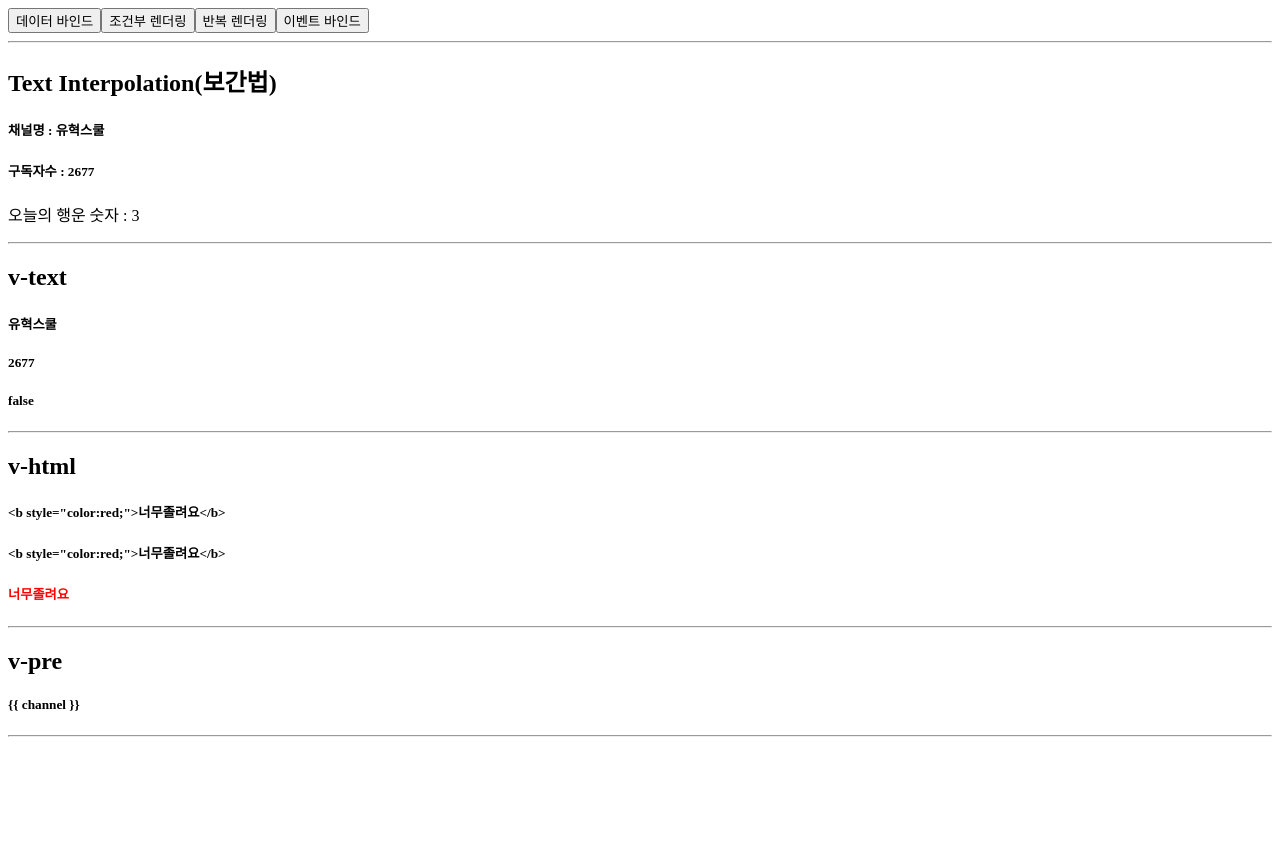
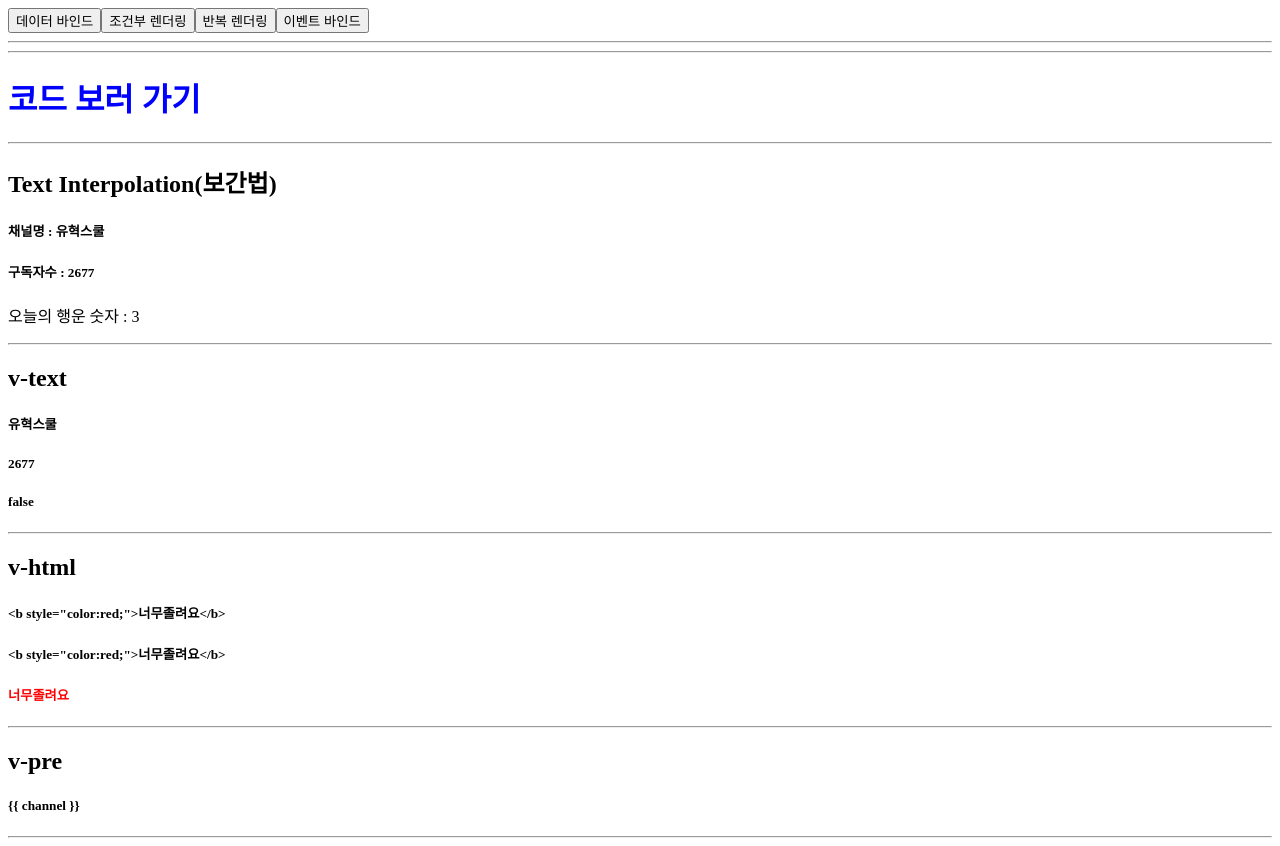
Before and after one commit to YooHyeok/vue-basic-todo-app, a Vue app in the folder v02/: page / in a window 1280 px wide. Before the commit the page ends 800 px from the top, so only its background shows below. Built offline with nearby package versions, Linux system fonts and the light colour scheme.

Commit message:
refactor: 각 컴포넌트 깃허브 코드보러가기 링크 추가

```diff
--- a/v02/src/components/01-DataBind.vue
+++ b/v02/src/components/01-DataBind.vue
@@ -13,6 +13,11 @@ export default {
 </script>
 <template>
   <div>
+    <hr/>
+    <a target="_blank" href="https://github.com/YooHyeok/vue-basic-todo-app/blob/main/v02/src/components/01-DataBind.vue" style="text-decoration: none; color: blue;">
+      <h1 style="cursor: pointer;">코드 보러 가기</h1>
+    </a>
+    <hr/>
      <!-- Text Interpolation(보간법): {{ 상태변수 등 값 }} 형태로 사용 - Mustache문법 이라고도 불린다 -->
     <h2>Text Interpolation(보간법)</h2>
     <h5>채널명 : {{ chennel }}</h5>
--- a/v02/src/components/02-ConditRender.vue
+++ b/v02/src/components/02-ConditRender.vue
@@ -11,7 +11,11 @@ export default {
 </script>
 <template>
   <div>
-
+    <hr/>
+    <a target="_blank" href="https://github.com/YooHyeok/vue-basic-todo-app/blob/main/v02/src/components/02-ConditRender.vue" style="text-decoration: none; color: blue;">
+      <h1 style="cursor: pointer;">코드 보러 가기</h1>
+    </a>
+    <hr/>
     <input type="text" placeholder="평점을 입력하세요" v-model="score">
     <button v-on:click="score=null || ''">초기화</button>
     <h1>v-if 디렉티브</h1>
--- a/v02/src/components/03-LoopRender.vue
+++ b/v02/src/components/03-LoopRender.vue
@@ -15,6 +15,11 @@ export default {
 </script>
 <template>
   <div>
+    <hr/>
+    <a target="_blank" href="https://github.com/YooHyeok/vue-basic-todo-app/blob/main/v02/src/components/03-LoopRender.vue" style="text-decoration: none; color: blue;">
+      <h1 style="cursor: pointer;">코드 보러 가기</h1>
+    </a>
+    <hr/>
      <!-- v-for: 요소 순회 -->
     <span>순수 출력</span>
     <ul>
--- a/v02/src/components/04-EventBind.vue
+++ b/v02/src/components/04-EventBind.vue
@@ -11,6 +11,11 @@ export default {
 <template>
   <!-- v-on: 엘리먼트에 발생한 이벤트를 캐치해준다.  -->
   <div>
+    <hr/>
+    <a target="_blank" href="https://github.com/YooHyeok/vue-basic-todo-app/blob/main/v02/src/components/04-EventBind.vue" style="text-decoration: none; color: blue;">
+      <h1 style="cursor: pointer;">코드 보러 가기</h1>
+    </a>
+    <hr/>
     <p>count: {{ count }}</p>
     <button v-on:click="count++">증가(클릭)</button>
     <button v-on:click="count--">감소(클릭)</button>
```
